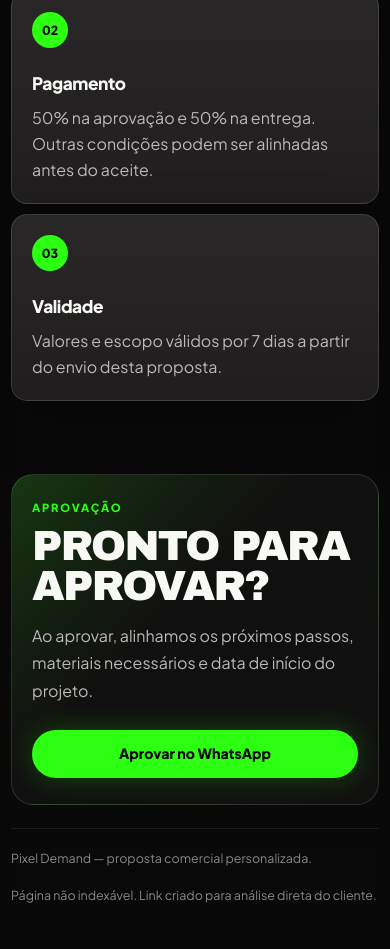
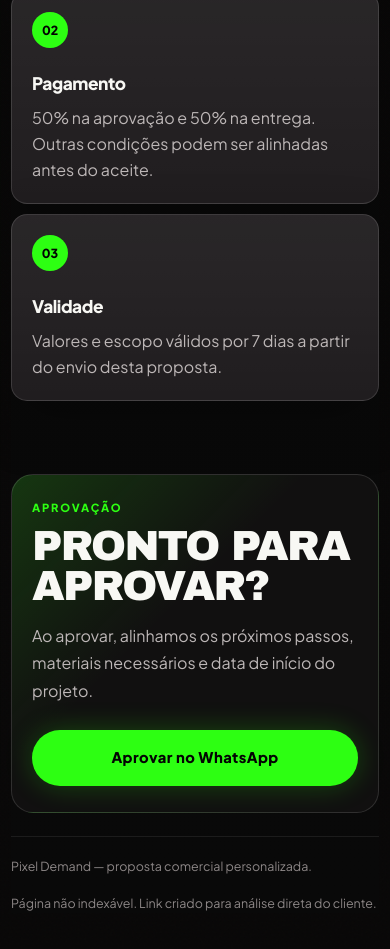
Before and after one commit to johannmoises/gerador-proposta-interativa-vip, a website built with Vite: page index.html in a window 390 px wide. Shown: the part 9903-10852 px from the top of the page. Built offline with nearby package versions, Linux system fonts and the light colour scheme.

Commit message:
Melhora botão de aprovação da proposta

```diff
--- a/src/styles/main.css
+++ b/src/styles/main.css
@@ -2402,6 +2402,52 @@
         white-space: nowrap;
       }
 
+      /* ── Approve CTA button ─────────────────────────────── */
+      #pd-approve-link {
+        min-height: 64px;
+        padding: 20px 42px;
+        font-size: 1rem;
+        letter-spacing: 0.03em;
+        animation: pdApprovePulse 2.6s var(--ease-premium) infinite;
+      }
+
+      #pd-approve-link:hover {
+        transform: translateY(-3px) scale(1.03);
+        box-shadow:
+          0 0 0 7px color-mix(in srgb, var(--pd-lime) 12%, transparent),
+          0 18px 48px rgba(0, 0, 0, 0.3),
+          0 0 52px color-mix(in srgb, var(--pd-lime) 30%, transparent);
+        animation: none;
+      }
+
+      #pd-approve-link:active {
+        transform: translateY(0) scale(0.98);
+        animation: none;
+      }
+
+      @keyframes pdApprovePulse {
+        0%, 100% {
+          box-shadow:
+            0 0 0 0 color-mix(in srgb, var(--pd-lime) 38%, transparent),
+            0 0 28px color-mix(in srgb, var(--pd-lime) 24%, transparent);
+        }
+        55% {
+          box-shadow:
+            0 0 0 12px color-mix(in srgb, var(--pd-lime) 0%, transparent),
+            0 0 48px color-mix(in srgb, var(--pd-lime) 32%, transparent);
+        }
+      }
+
+      @media (max-width: 640px) {
+        #pd-approve-link {
+          min-height: 56px;
+          padding: 16px 28px;
+          font-size: 0.92rem;
+          width: 100%;
+          justify-content: center;
+        }
+      }
+
       /* ── Package detail accordion ──────────────────────── */
 
       /* Container */
```
